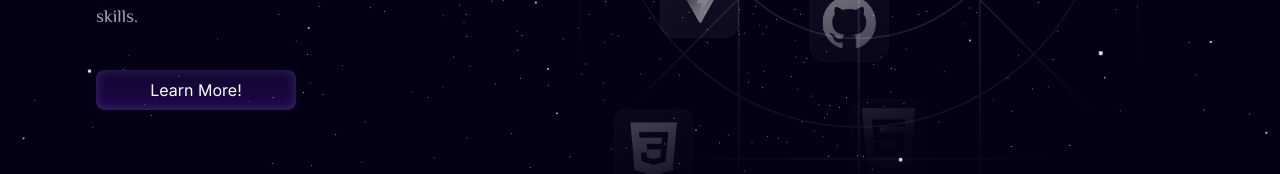
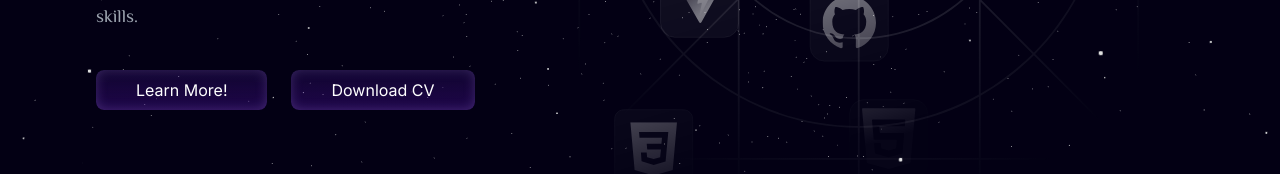
Before and after one commit to Sumit262601/DevPotfolio, a Next.js app: page / in a window 1280 px wide. Shown: the part 624-798 px from the top of the page. Built offline with nearby package versions, Linux system fonts and the light colour scheme.

Commit message:
add download button

```diff
--- a/components/main/Projects.tsx
+++ b/components/main/Projects.tsx
@@ -18,7 +18,7 @@ const Projects = () => {
       <h1 className="text-[40px] md:text-[60px] cursive font-semibold text-transparent bg-clip-text bg-gradient-to-r from-purple-500 to-cyan-500 py-20">
         My Projects
       </h1>
-      <div className="grid grid-cols-1 sm:grid-cols-2 lg:grid-cols-3 gap-10 px-5 sm:px-10 z-10">
+      <div className="grid grid-cols-1 sm:grid-cols-2 md:grid-cols-2 lg:grid-cols-3 gap-10 px-5 sm:px-10 z-10">
         {All_Projects.slice(0, visibleProjects).map((project, index) => (
           <ProjectCard
             key={index}
@@ -31,6 +31,7 @@ const Projects = () => {
           />
         ))}
       </div>
+
       {visibleProjects < All_Projects.length && (
         <div className="flex justify-center mt-10">
           <button
--- a/components/main/Skills.tsx
+++ b/components/main/Skills.tsx
@@ -18,7 +18,7 @@ const Skills = () => {
     >
       <SkillText />
 
-      <div className="flex flex-row justify-around flex-wrap mt-4 gap-5 items-center">
+      <div className="flex flex-wrap justify-center gap-5 mt-4">
         {Skill_data.map((image, index) => (
           <SkillDataProvider
             key={index}
@@ -30,7 +30,7 @@ const Skills = () => {
         ))}
       </div>
 
-      <div className="flex flex-row justify-around flex-wrap mt-4 gap-5 items-center">
+      <div className="flex flex-wrap justify-center gap-5 mt-4">
         {Frontend_skill.map((image, index) => (
           <SkillDataProvider
             key={index}
@@ -41,7 +41,8 @@ const Skills = () => {
           />
         ))}
       </div>
-      <div className="flex flex-row justify-around flex-wrap mt-4 gap-5 items-center">
+
+      <div className="flex flex-wrap justify-center gap-5 mt-4">
         {Backend_skill.map((image, index) => (
           <SkillDataProvider
             key={index}
@@ -52,7 +53,8 @@ const Skills = () => {
           />
         ))}
       </div>
-      <div className="flex flex-row justify-around flex-wrap mt-4 gap-5 items-center">
+
+      <div className="flex flex-wrap justify-center gap-5 mt-4">
         {Full_stack.map((image, index) => (
           <SkillDataProvider
             key={index}
@@ -63,19 +65,8 @@ const Skills = () => {
           />
         ))}
       </div>
-      {/* <div className="flex flex-row justify-around flex-wrap mt-4 gap-5 items-center">
-        {Other_skill.map((image, index) => (
-          <SkillDataProvider
-            key={index}
-            src={image.Image}
-            width={image.width}
-            height={image.height}
-            index={index}
-          />
-        ))}
-      </div> */}
 
-      <div className="w-full h-full absolute inset-0 z-[-10] opacity-30 flex items-center justify-center bg-cover">
+      <div className="absolute inset-0 z-[-10] opacity-30 flex items-center justify-center bg-cover">
         <video
           className="w-full h-auto"
           preload="false"
@@ -87,7 +78,6 @@ const Skills = () => {
         />
       </div>
     </section>
-
   );
 };
 
--- a/components/sub/HeroContent.tsx
+++ b/components/sub/HeroContent.tsx
@@ -11,6 +11,28 @@ import { SparklesIcon } from "@heroicons/react/24/solid";
 import Image from "next/image";
 
 const HeroContent = () => {
+  const resumePath = '/resume.pdf';
+
+  const handleDownload = async () => {
+    try {
+      const response = await fetch(resumePath);
+      const blob = await response.blob();
+      const url = window.URL.createObjectURL(new Blob([blob]));
+      const link = document.createElement('a');
+
+      link.href = url;
+      link.setAttribute('download', 'My_Resume.pdf');
+      document.body.appendChild(link);
+      link.click();
+
+      document.body.removeChild(link);
+      window.URL.revokeObjectURL(url);
+  } catch (error) {
+      console.error('Error downloading the file:', error);
+      // Handle error as needed
+  }
+  }
+
   return (
     <motion.div
       initial="hidden"
@@ -50,13 +72,22 @@ const HeroContent = () => {
           I&apos;m a Full Stack Developer with experience in Virtual Education Trust and
           Mobile. Check out my projects and skills.
         </motion.p>
+        <div className="flex flex-col md:flex-row gap-4 md:gap-6">
           <motion.a
             variants={slideInFromLeft(1)}
-          className="py-2 button-primary text-center text-white cursor-pointer rounded-lg max-w-[200px]"
+            className="py-2 button-primary p-10 text-center text-white cursor-pointer rounded-lg max-w-[200px]"
             href="https://www.linkedin.com/in/sumit-kumar-bb4381250/"
           >
             Learn More!
           </motion.a>
+          <motion.p
+            variants={slideInFromRight(1)}
+            className="py-2 button-primary p-10 text-center text-white cursor-pointer rounded-lg max-w-[200px]"
+            onClick={handleDownload}
+          >
+            Download CV
+          </motion.p>
+        </div>
       </div>
 
       <motion.div
--- a/components/sub/ProjectCard.tsx
+++ b/components/sub/ProjectCard.tsx
@@ -1,6 +1,7 @@
 import Image from "next/image";
 import React from "react";
 import { ArrowRightIcon, ArrowTopRightOnSquareIcon } from "@heroicons/react/24/solid";
+import { FaGithub } from "react-icons/fa";
 
 interface Props {
   src: string;
@@ -50,10 +51,10 @@ const ProjectCard = ({ src, title, description, href, technologies, view }: Prop
             rel="noopener noreferrer"
             className="py-2 px-3
             button-primary text-center
-            text-white
+            text-white flex gap-2
             rounded-lg max-w-[200px]"
           >
-            View code
+            View code <FaGithub className="mt-1" />
           </a>
         </div>
 
--- a/package.json
+++ b/package.json
@@ -10,10 +10,11 @@
   },
   "dependencies": {
     "@heroicons/react": "^2.0.18",
+    "filestack-js": "^3.32.3",
     "next": "13.5.6",
     "react": "^18",
     "react-dom": "^18",
-    "react-icons": "^4.11.0"
+    "react-icons": "^4.12.0"
   },
   "devDependencies": {
     "@react-three/drei": "^9.88.4",
```
Also changed, not shown: 2 other files (tests, documents, lock files or other folders). Lines whose indentation alone changed are shown as unchanged.
